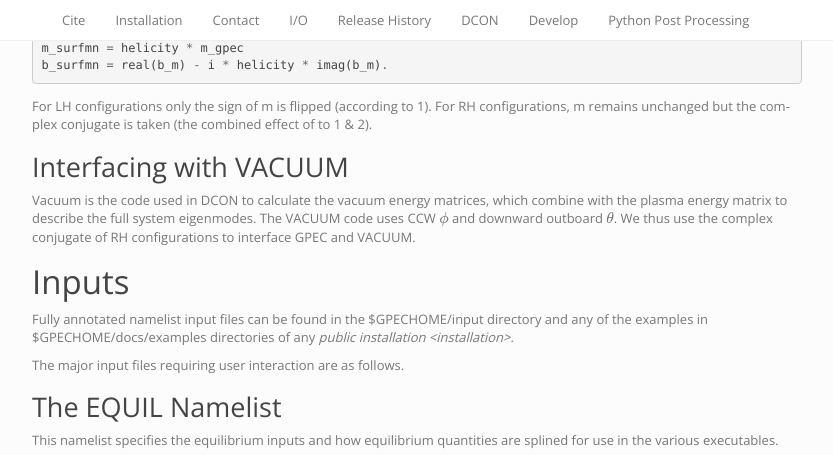
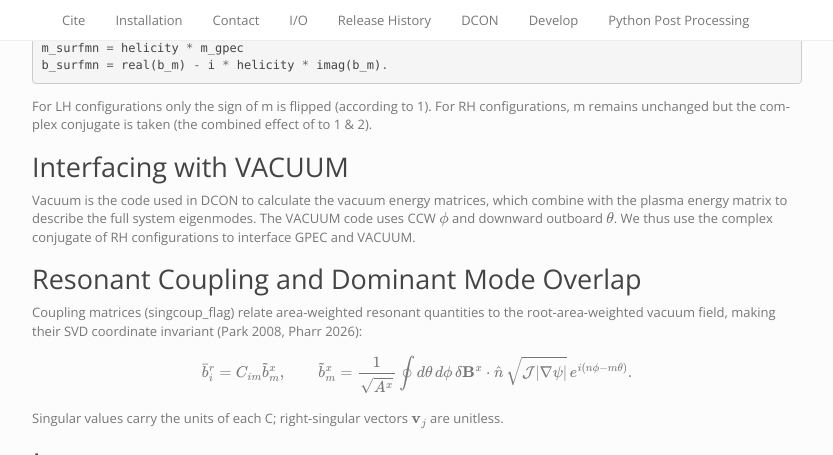
Before and after one commit to PrincetonUniversity/GPEC, a Sphinx documentation site: the page built from docs/outputs.rst, in a window 1280 px wide and 900 px high, scrolled down 1734 px, cut to the strip 0-455 px from the top of the window. Shown: the whole strip, without its empty margins (38-871 px from the left). Built offline with Sphinx 7.4.7, drawn with Linux system fonts in a browser that asks for light colours; some of the changed text lies outside the part shown.

Commit message:
GPEC - IMPROVEMENT - Added correct units and consistent descriptions of singular coupling output quantities

```diff
--- a/docs/outputs.rst
+++ b/docs/outputs.rst
@@ -70,6 +70,21 @@ Interfacing with VACUUM
 =======================
 
 Vacuum is the code used in DCON to calculate the vacuum energy matrices, which combine with the plasma energy matrix to describe the full system eigenmodes. The VACUUM code uses CCW :math:`\phi` and downward outboard :math:`\theta`. We thus use the complex conjugate of RH configurations to interface GPEC and VACUUM.
+
+
+.. _coupling_overlap:
+
+Resonant Coupling and Dominant Mode Overlap
+===========================================
+
+Coupling matrices (singcoup_flag) relate area-weighted resonant quantities to the root-area-weighted vacuum field, making their SVD coordinate invariant (Park 2008, Pharr 2026):
+
+.. math::
+
+   \bar{b}^r_i = C_{im} \tilde{b}^x_m, \qquad
+   \tilde{b}^x_m = \frac{1}{\sqrt{A^x}} \oint d\theta\, d\phi \, \delta\mathbf{B}^x\cdot\hat{n} \, \sqrt{\mathcal{J}|\nabla\psi|} \, e^{i(n\phi - m\theta)}.
+
+Singular values carry the units of each C; right-singular vectors :math:`\mathbf{v}_j` are unitless.
 
 
 .. _inputs:
@@ -157,7 +172,7 @@ GPEC_singfld_n#.out
 
     **Flag** singcoup_flag
 
-    **Info** Additional section showing the overlap field and overlap percentage for each eigenmode in the singcoup_svd output.
+    **Info** Additional section showing the overlap field (Tesla) and overlap percentage for each eigenmode in the singcoup_svd output. See :ref:`coupling_overlap` for definitions.
 
 GPEC_pmod_n#.out
 
```
Also changed, not shown: docs/references.rst (+9 -0 lines), 1 other file.
